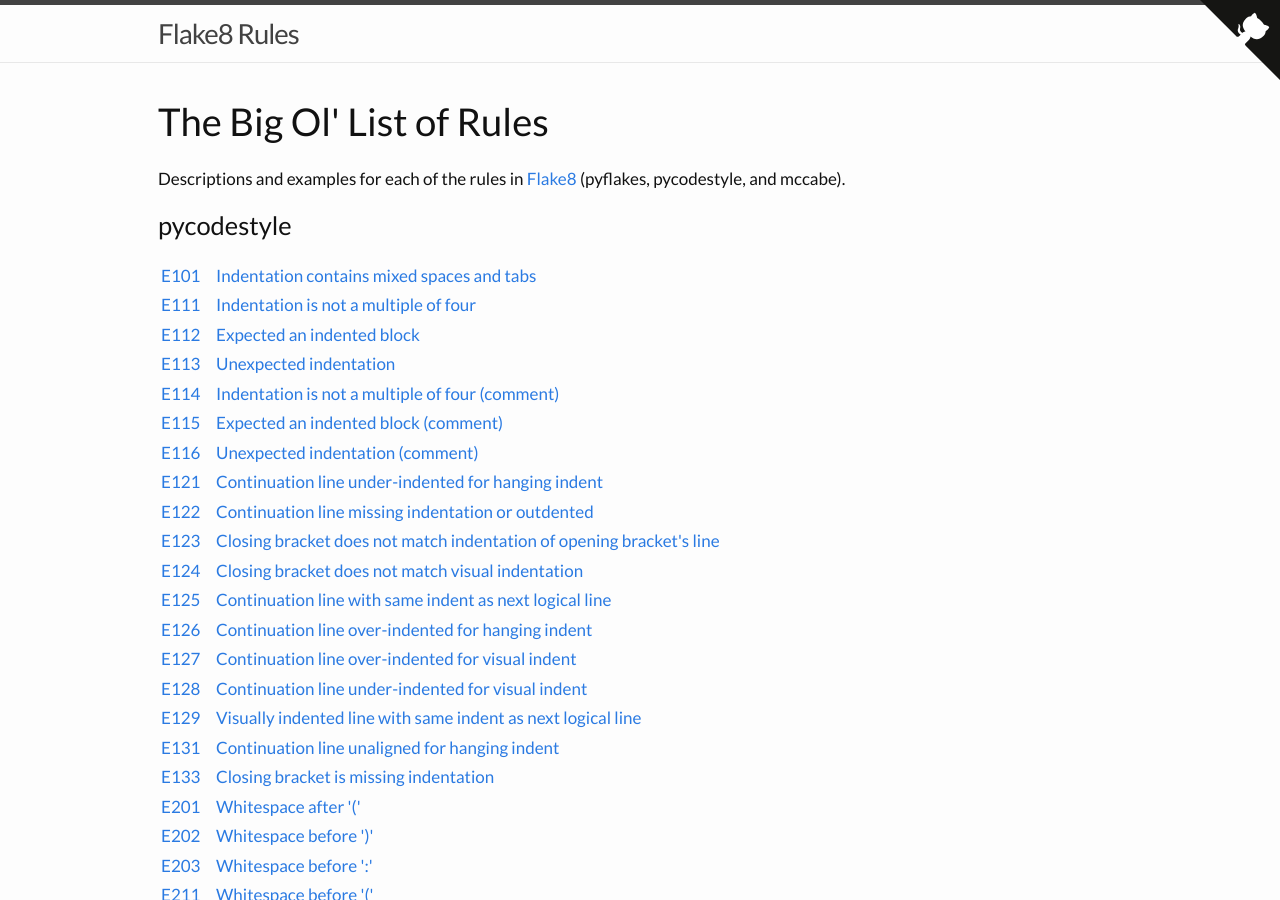
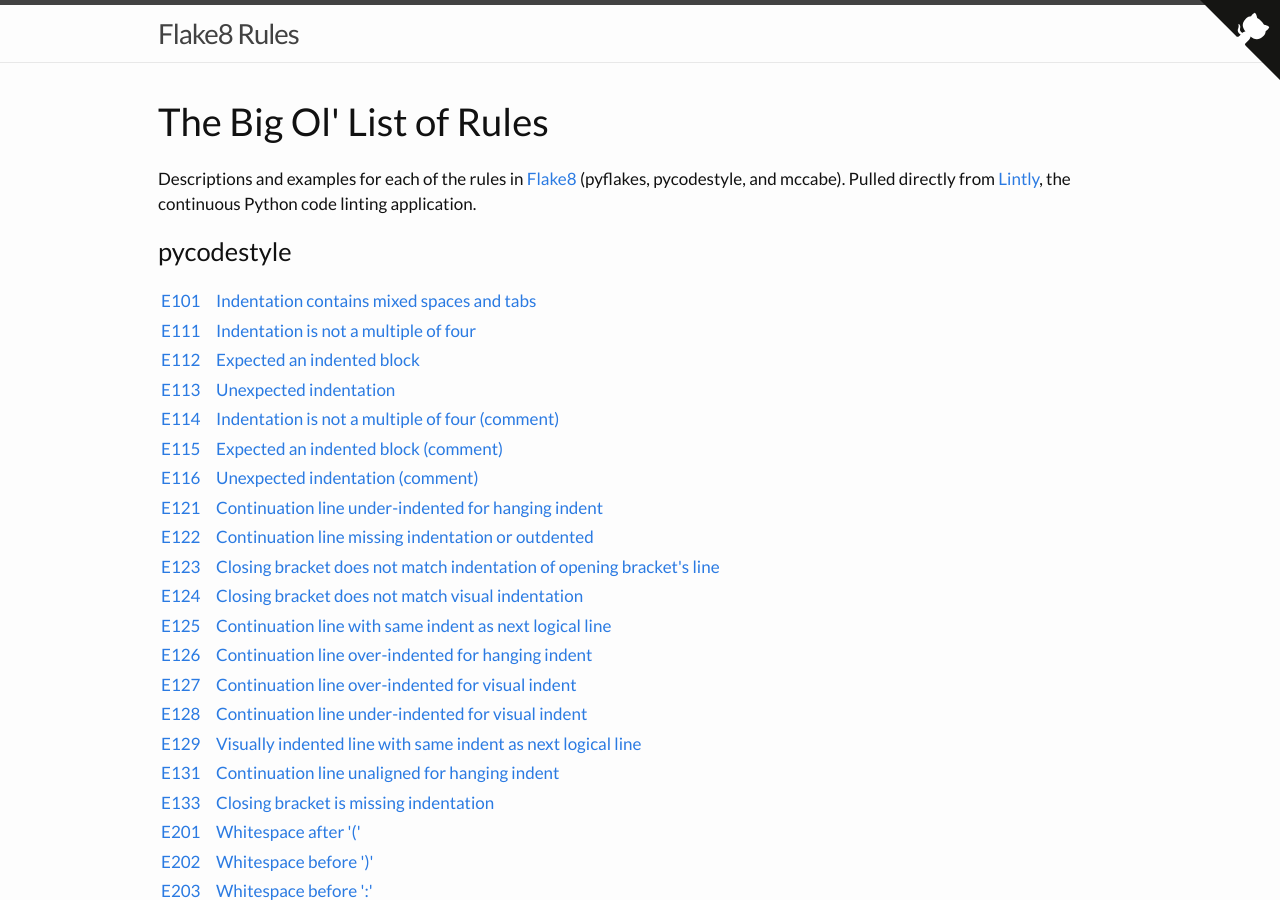
Before and after one commit to grantmcconnaughey/Flake8Rules, a Jekyll site: the page built from index.md, in a window 1280 px wide and 900 px high. Built offline with Jekyll 4.4.1, drawn with Linux system fonts in a browser that asks for light colours.

Commit message:
Shameless promotion

```diff
--- a/_layouts/home.html
+++ b/_layouts/home.html
@@ -6,7 +6,7 @@
 
   <h1 class="page-heading">The Big Ol' List of Rules</h1>
 
-  <p>Descriptions and examples for each of the rules in <a href="http://flake8.pycqa.org/en/latest/index.html">Flake8</a> (pyflakes, pycodestyle, and mccabe).</p>
+  <p>Descriptions and examples for each of the rules in <a href="http://flake8.pycqa.org/en/latest/index.html">Flake8</a> (pyflakes, pycodestyle, and mccabe). Pulled directly from <a href="https://lintly.com">Lintly</a>, the continuous Python code linting application.</p>
 
   <h2 id="pycodestyle">pycodestyle</h2>
 
```
